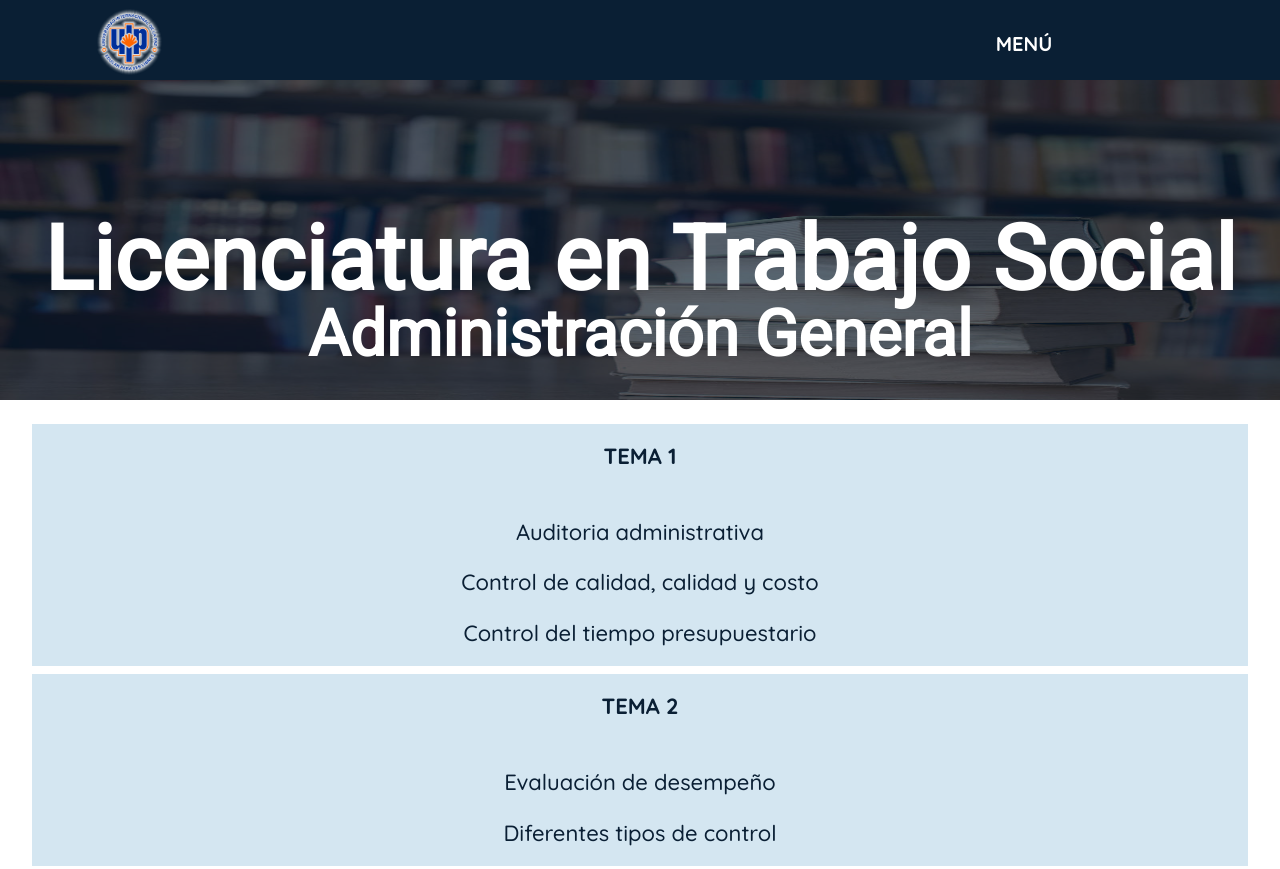
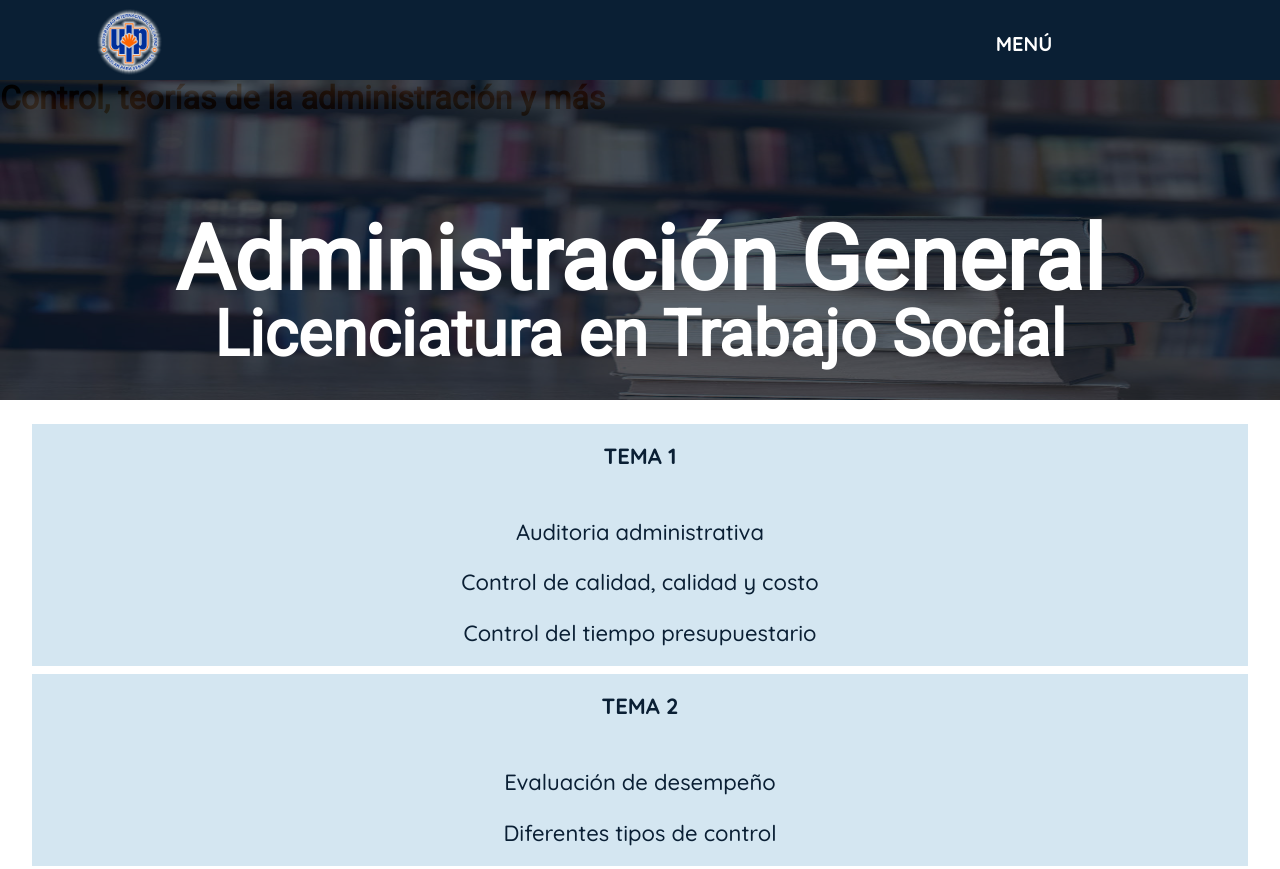
Before and after one commit to PaulAFC14/AdministracionGeneral, a plain HTML site: page index.html in a window 1280 px wide. Shown: the top 869 px of the page. Drawn offline with Linux system fonts and the light colour scheme.

Commit message:
Update index.html

```diff
--- a/index.html
+++ b/index.html
@@ -2,7 +2,7 @@
 <html>
 <head>
 	<meta charset="utf-8">
-	<title>Unipaz</title>
+	<title>Control, teorías de la administración y más</title>
 	<!--ESTILOS-->
 	<meta name="viewport" content="width=device-width, initial-scale=1.0">
 	<link rel="stylesheet" type="text/css" href="CSS/inicio.css">
@@ -36,8 +36,9 @@
 
 	<div class="div-banner">
 		<img src="IMG/books.jpg" class="banner__img">
-		<h1 class="banner__h1">Licenciatura en Trabajo Social</h1>
-		<h2 class="banner__h2">Administración General</h2>
+		<h1 class="banner__h0">Control, teorías de la administración y más</h1>
+		<h1 class="banner__h1">Administración General</h1>
+		<h2 class="banner__h2">Licenciatura en Trabajo Social</h2>
 		<img src="IMG/down_arrow.png" class="banner__arrow">
 	</div>
 
```
